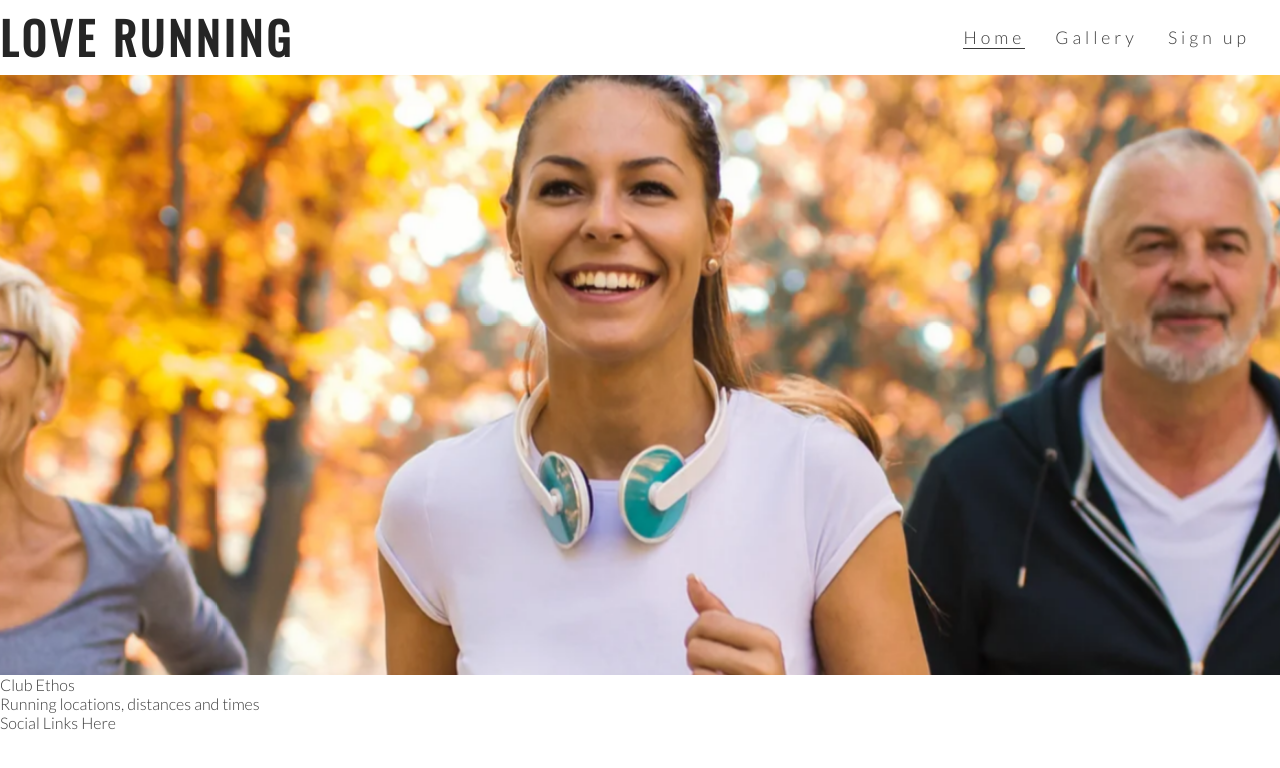
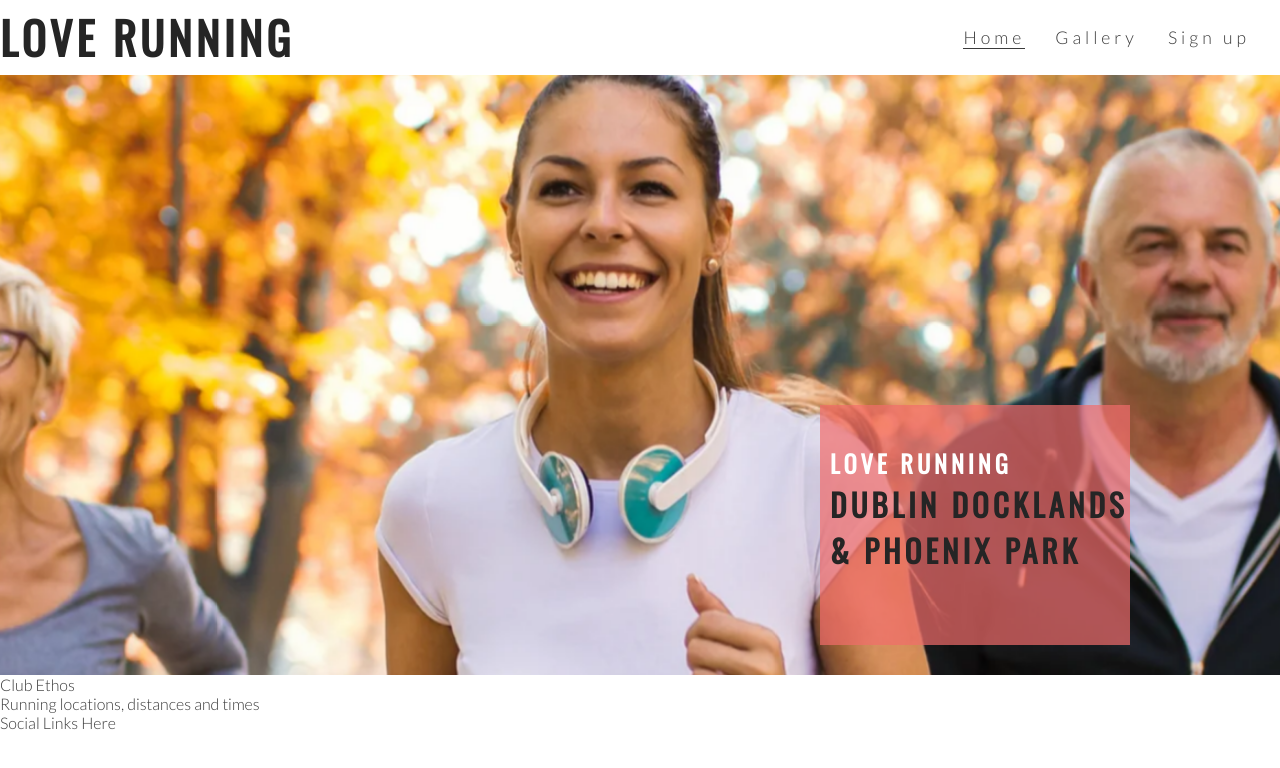
Before and after one commit to RonnieTyler/love-running, a plain HTML site: page index.html in a window 1280 px wide. Drawn offline with nearby package versions, Linux system fonts and the light colour scheme.

Commit message:
add cover t

```diff
--- a/assets/css/style.css
+++ b/assets/css/style.css
@@ -56,12 +56,18 @@ h1, h2 {
     border-bottom: 1px solid #3a3a3a;
 }
 
-/* hero-image */
+/* hero-image and cover text */
 
 #hero-outer {
     height: 600px;
     width: 100%;
     overflow: hidden;
+
+    position: relative;
+}
+
+#cover-text, cover-text h2 {
+    color: #fff;
 }
 
 #hero-image {
@@ -84,3 +90,23 @@ h1, h2 {
         transform: scale(1.1);
     }
 }
+
+#cover-text {
+    font-size: 130%;
+    font-family: Oswald, sans-serif;
+    text-transform: uppercase;
+    letter-spacing: 4px;
+
+    width: 300px;
+    height: 200px;
+
+    padding-top: 40px;
+    padding-left: 10px;
+
+    background-color: rgba(241, 109, 107, .7);
+
+    bottom: 30px;
+    right: 150px;
+
+    position: absolute;
+}
--- a/index.html
+++ b/index.html
@@ -29,6 +29,10 @@
     </header>
     <section id="hero-outer">
         <div id="hero-image"></div>
+        <div id="cover-text">
+            <h3>Love Running</h3>
+            <h2>Dublin Docklands & Phoenix park</h2>
+        </div>
     </section>
     <section>Club Ethos</section>
     <section>Running locations, distances and times</section>
```
